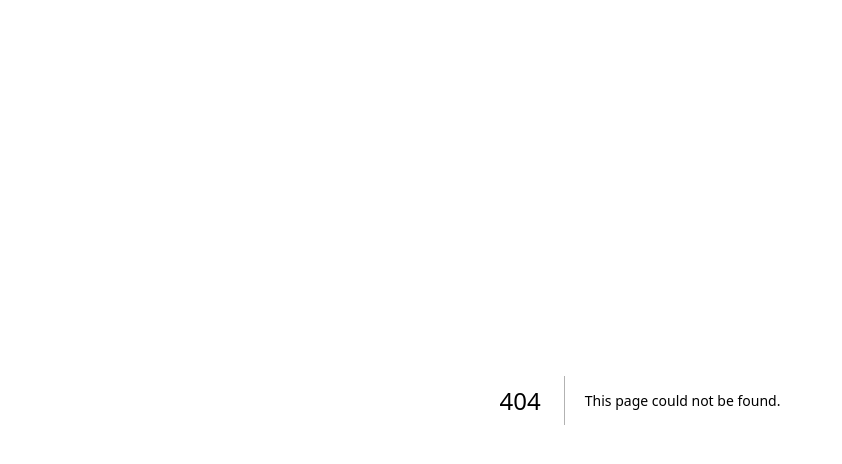
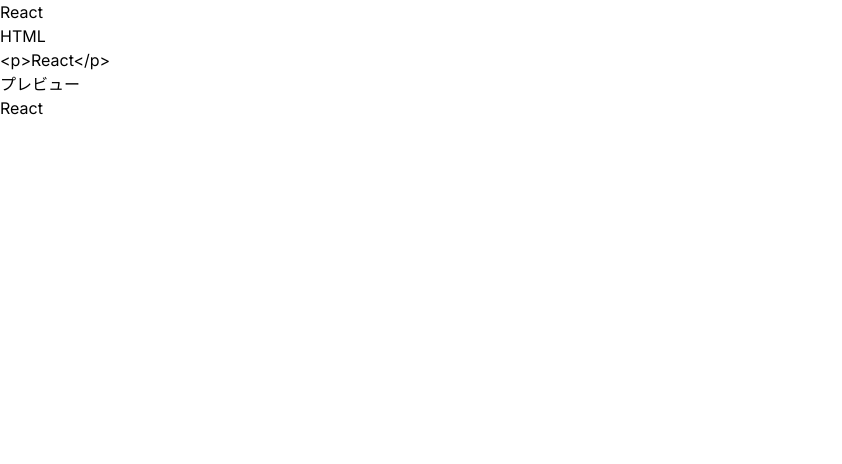
Before and after one commit to suzuki/nextjs-dashboard, a Next.js app: page /editor in a window 1280 px wide. Before the commit this address had no page. Shown: the top 464 px of the page, without its empty margins (0-842 px from the left). Built offline with nearby package versions, Linux system fonts and the light colour scheme; a web font is replaced by a local one.

Commit message:
Add editor page

```diff
--- /dev/null
+++ b/app/editor/Editor.tsx
@@ -0,0 +1,76 @@
+import { useEffect, useRef, useReducer, FC } from "react";
+import { Schema, Node, DOMParser } from "prosemirror-model";
+import { EditorState } from "prosemirror-state";
+import { history, redo, undo } from 'prosemirror-history';
+import { keymap } from 'prosemirror-keymap';
+import { baseKeymap, toggleMark } from 'prosemirror-commands';
+import { EditorView } from "prosemirror-view";
+import { schema } from './schema';
+
+const createDoc = <T extends Schema>(html: string, pmSchema: T) => {
+  const element = document.createElement('div');
+  element.innerHTML = html;
+
+  return DOMParser.fromSchema(pmSchema).parse(element);
+};
+
+const createPmState = <T extends Schema>(
+  pmSchema: T,
+  options: { doc?: Node } = {},
+) => {
+  return EditorState.create({
+    doc: options.doc,
+    schema: pmSchema,
+    plugins: [
+      history(),
+      keymap({
+        'Mod-z': undo,
+        'Mod-y': redo,
+        'Mod-Shift-z': redo,
+      }),
+      keymap({
+        Enter: baseKeymap['Enter'],
+        Backspace: baseKeymap['Backspace'],
+      }),
+    ]
+  });
+};
+
+export type Props = {
+  initialHtml: string;
+  onChangeHtml: (html: string) => void;
+}
+
+export const Editor: FC<Props> = (props) => {
+  const [ _, forceUpdate ] = useReducer((x) => x + 1, 0);
+  const elContentRef = useRef<HTMLDivElement | null>(null);
+  const editorViewRef = useRef<EditorView>();
+
+  useEffect(() => {
+    const doc = createDoc(props.initialHtml, schema);
+    const state = createPmState(schema, { doc });
+
+    const editorView = new EditorView(elContentRef.current, {
+      state,
+      dispatchTransaction(transaction) {
+        const newState = editorView.state.apply(transaction);
+        editorView.updateState(newState);
+
+        props.onChangeHtml(editorView.dom.innerHTML);
+        forceUpdate();
+      }
+    });
+    editorViewRef.current = editorView;
+    forceUpdate();
+
+    return () => {
+      editorView.destroy();
+    };
+  }, []);
+
+  return (
+    <div>
+      <div ref={elContentRef} />
+    </div>
+  );
+};
--- /dev/null
+++ b/app/editor/page.tsx
@@ -0,0 +1,34 @@
+'use client';
+
+import { useState } from 'react';
+import { Editor } from './Editor';
+
+const INITIAL_HTML = `<p>React</p>`;
+
+export default function Page() {
+  const [html, setHtml] = useState(INITIAL_HTML);
+
+
+  return (
+    <div>
+      <Editor
+        initialHtml={html}
+        onChangeHtml={(newHtml) => {
+          setHtml(newHtml);
+        }}
+      />
+      <div>
+        <h3>HTML</h3>
+        <div>{html}</div>
+      </div>
+      <div className='preview'>
+        <h3>プレビュー</h3>
+        <div
+          dangerouslySetInnerHTML={{
+            __html: html,
+          }}
+        />
+      </div>
+    </div>
+  );
+}
--- /dev/null
+++ b/app/editor/schema.ts
@@ -0,0 +1,21 @@
+import { Schema } from "prosemirror-model";
+
+export const schema = new Schema({
+  nodes: {
+    doc: {
+      content: 'block+',
+    },
+    paragraph: {
+      content: 'inline*',
+      group: 'block',
+      parseDOM: [{ tag: 'p' }],
+      toDOM() {
+        return ['p', 0];
+      }
+    },
+    text: {
+      group: 'inline',
+    }
+  },
+  marks: {},
+});
```
